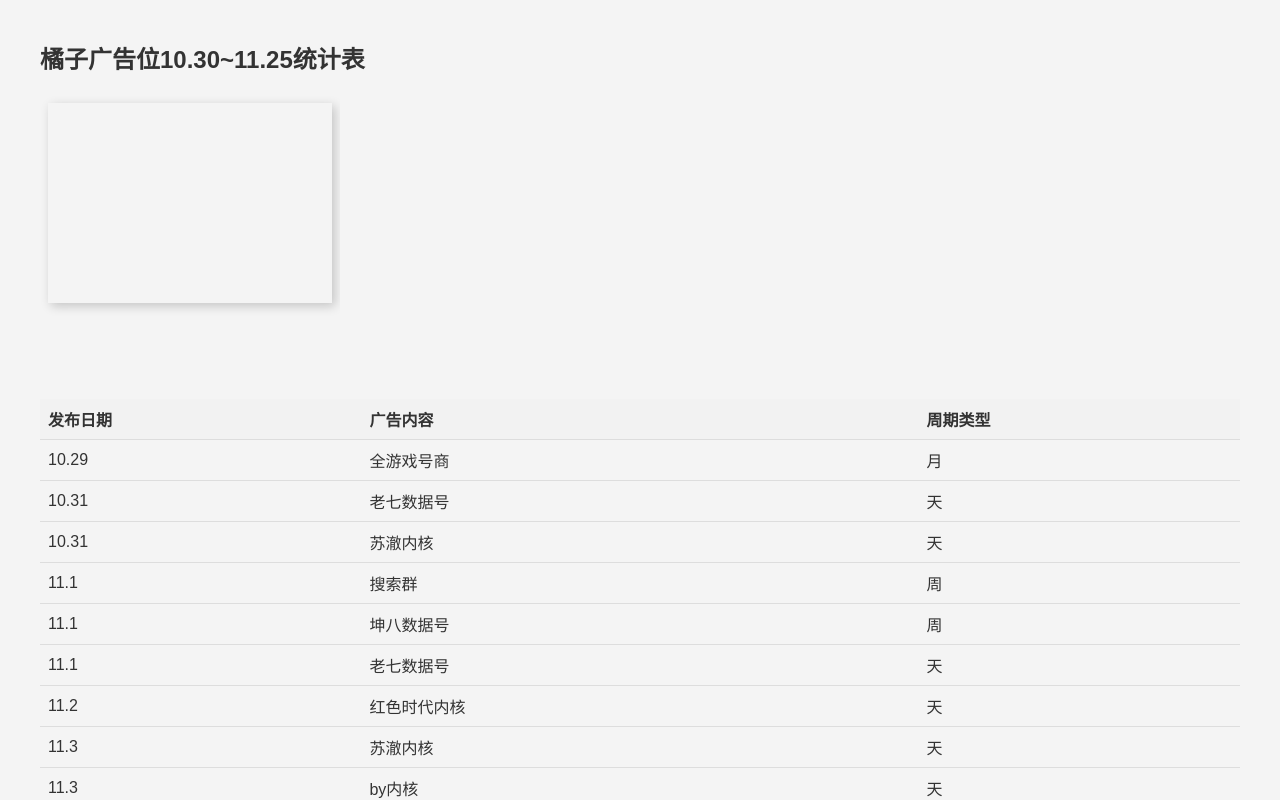
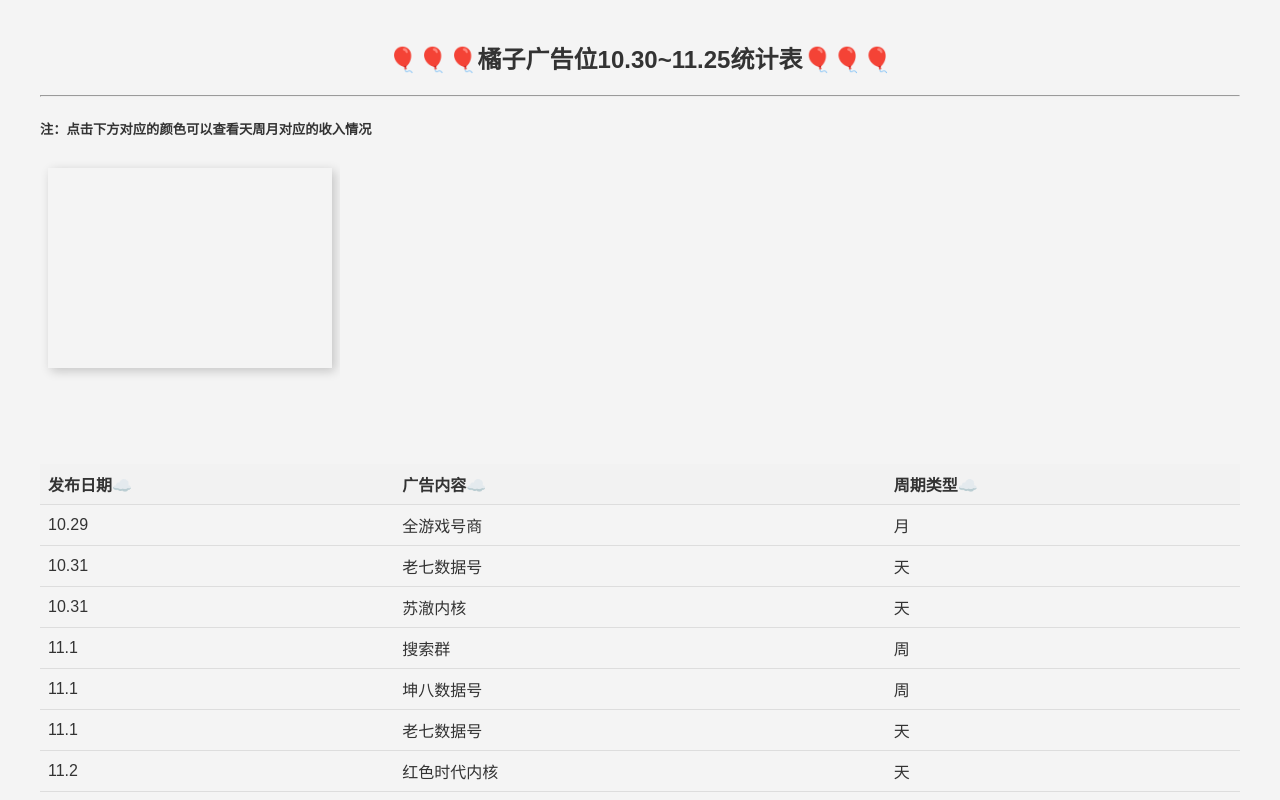
Before and after one commit to huaxiangrong1231/oraccc, a plain HTML site: page index.html in a window 1280 px wide. Shown: the top 800 px of the page. Drawn offline with nearby package versions, Linux system fonts and the light colour scheme.

Commit message:
Update index.html

```diff
--- a/index.html
+++ b/index.html
@@ -27,15 +27,16 @@
     </style>
 </head>
 <body>
-    <h2>橘子广告位10.30~11.25统计表</h2>
+    <h2 style="text-align: center;">🎈🎈🎈橘子广告位10.30~11.25统计表🎈🎈🎈</h2><hr>
+    <h5>注：点击下方对应的颜色可以查看天周月对应的收入情况</h5>
     <iframe src="图表.html" width="300" height="300" frameborder="0"></iframe>
 
     <table>
         <thead>
             <tr>
-                <th>发布日期</th>
-                <th>广告内容</th>
-                <th>周期类型</th>
+                <th>发布日期☁️</th>
+                <th>广告内容☁️</th>
+                <th>周期类型☁️</th>
             </tr>
         </thead>
         <tbody>
@@ -95,10 +96,10 @@
             <tr><td>11.23</td><td>灵眸韵发卡平台</td><td>月</td></tr>
             <tr><td>11.23</td><td>可乐工作室</td><td>天</td></tr>
             <tr><td>11.23</td><td>白客数据号</td><td>天</td></tr>
-            <tr><td>11.23</td><td>BL工作室定制</td><td>月</td></tr>
             <tr><td>11.24</td><td>俱乐部招打手</td><td>周</td></tr>
-            <tr><td>11.</td><td></td><td></td></tr>
-            <tr><td>11.</td><td></td><td></td></tr>
+            <tr><td>11.24</td><td>HX内核</td><td>周</td></tr>
+            <tr><td>11.24</td><td>BL工作室定制</td><td>月</td></tr>
+            <tr><td>11.24</td><td>绿茶VPN</td><td>月</td></tr>
             <tr><td>11.</td><td></td><td></td></tr>
             <tr><td>11.</td><td></td><td></td></tr>
             <tr><td>11.</td><td></td><td></td></tr>
```
